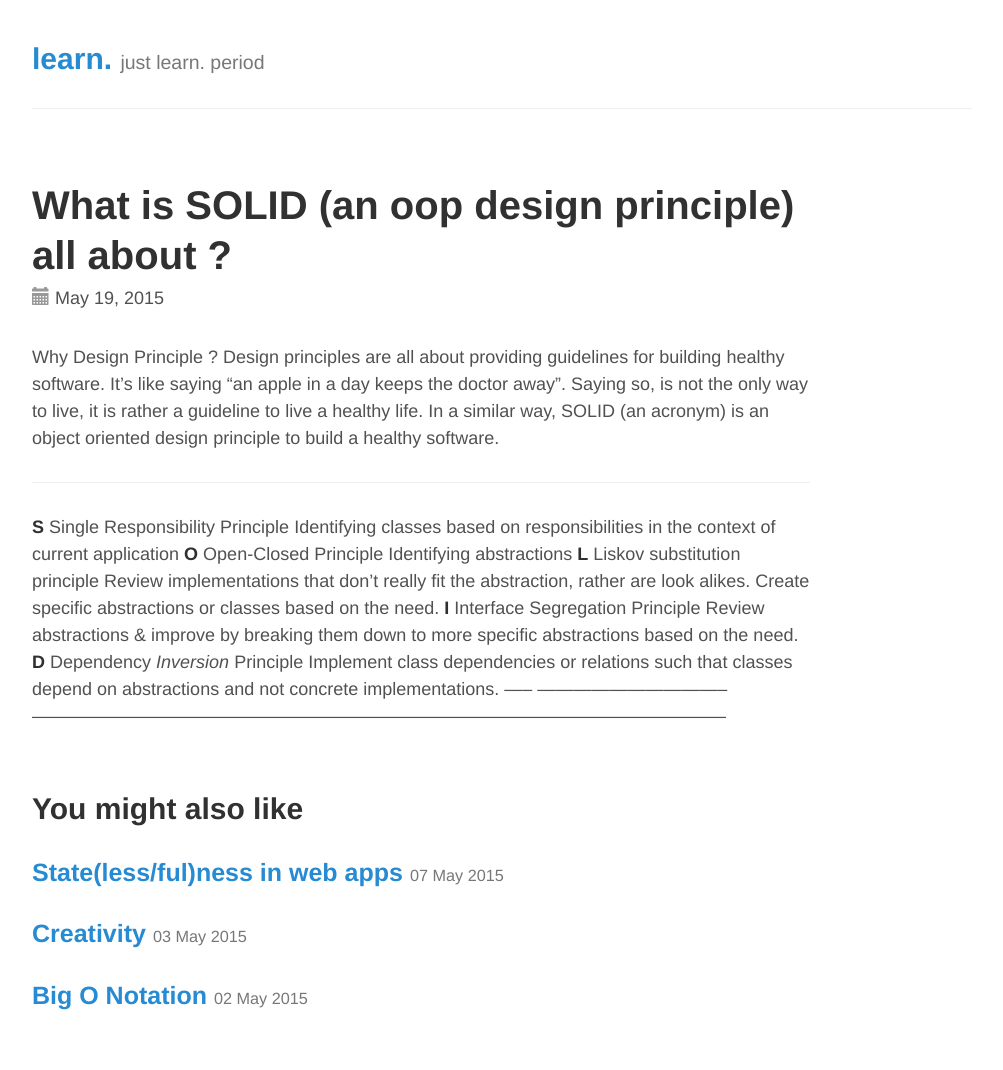
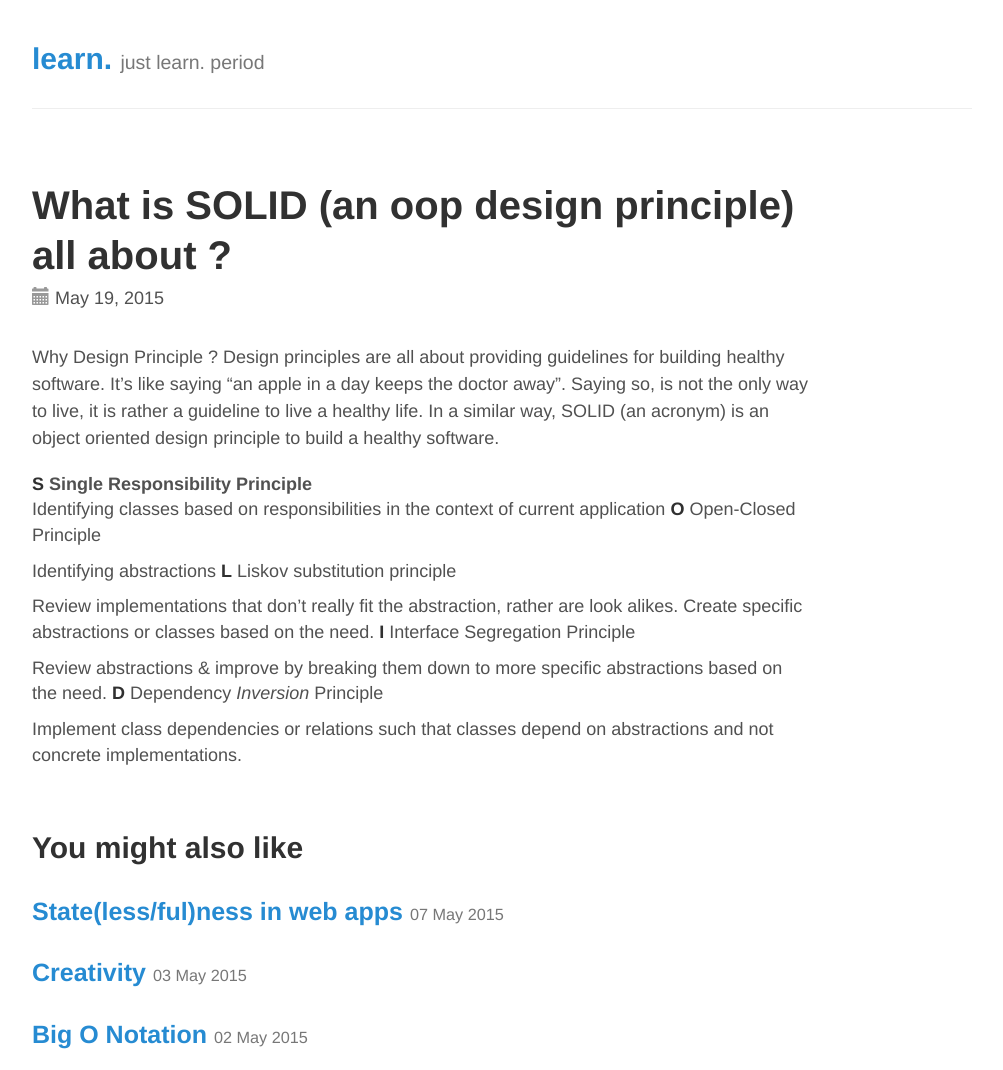
Before and after one commit to lakshma/lakshma.github.io, a Jekyll site: the page built from _posts/2015-05-19-solid-design-principle.md, in a window 1280 px wide. Shown: the whole page, without its empty margins (138-1141 px from the left). Built offline with Jekyll 4.4.1, drawn with Linux system fonts in a browser that asks for light colours; Markdown is read by kramdown in place of the engine named in the settings; before the commit the page ends 1031 px from its top, so only the background shows below that.

Commit message:
no message

```diff
--- a/_config.yml
+++ b/_config.yml
@@ -1,7 +1,7 @@
 # Dependencies
 markdown:         rdiscount
 pandoc:
-   extensions: [multiline_tables]
+   extensions: [definition_lists]
 pygments:         true
 
 # Permalinks
--- a/_posts/2015-05-19-solid-design-principle.md
+++ b/_posts/2015-05-19-solid-design-principle.md
@@ -7,11 +7,13 @@
 Saying so, is not the only way to live, it is rather a guideline to live a healthy life. In a similar way, SOLID (an acronym) is an object oriented design principle to build a healthy
 software.
 
------ --------------------------------	--------------------------------------------------------------------------------------------------------------------
-**S** Single Responsibility Principle 	Identifying classes based on responsibilities in the context of current application
-**O** Open-Closed Principle           	Identifying abstractions
-**L** Liskov substitution principle   	Review implementations that don't really fit the abstraction, rather are look alikes.
-										Create specific abstractions or classes based on the need.
-**I** Interface Segregation Principle 	Review abstractions & improve by breaking them down to more specific abstractions based on the need.
-**D** Dependency *Inversion* Principle	Implement class dependencies or relations such that classes depend on abstractions and not concrete implementations.
------ --------------------------------	--------------------------------------------------------------------------------------------------------------------
+**S** Single Responsibility Principle
+: 	Identifying classes based on responsibilities in the context of current application
+**O** Open-Closed Principle
+:	Identifying abstractions
+**L** Liskov substitution principle
+:	Review implementations that don't really fit the abstraction, rather are look alikes. Create specific abstractions or classes based on the need.
+**I** Interface Segregation Principle
+:	Review abstractions & improve by breaking them down to more specific abstractions based on the need.
+**D** Dependency *Inversion* Principle
+:	Implement class dependencies or relations such that classes depend on abstractions and not concrete implementations.
```
